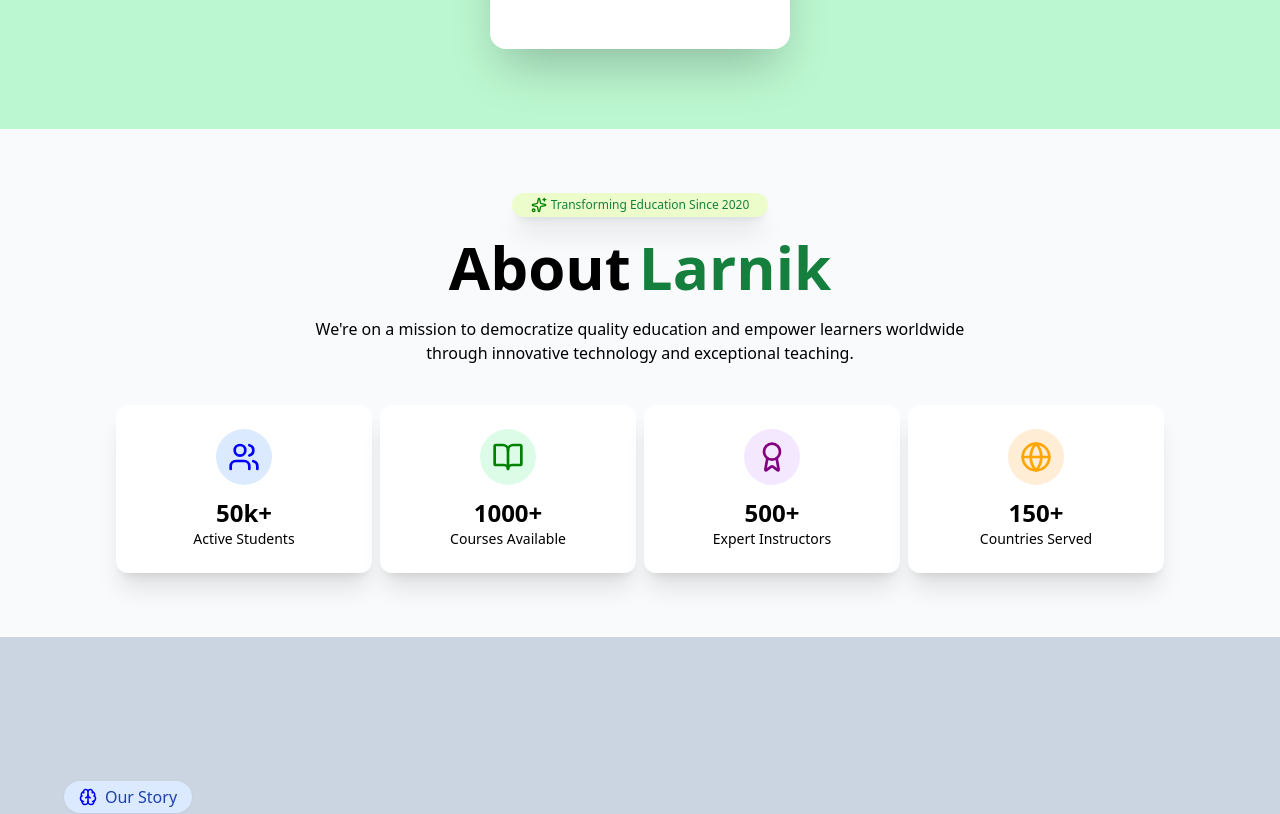
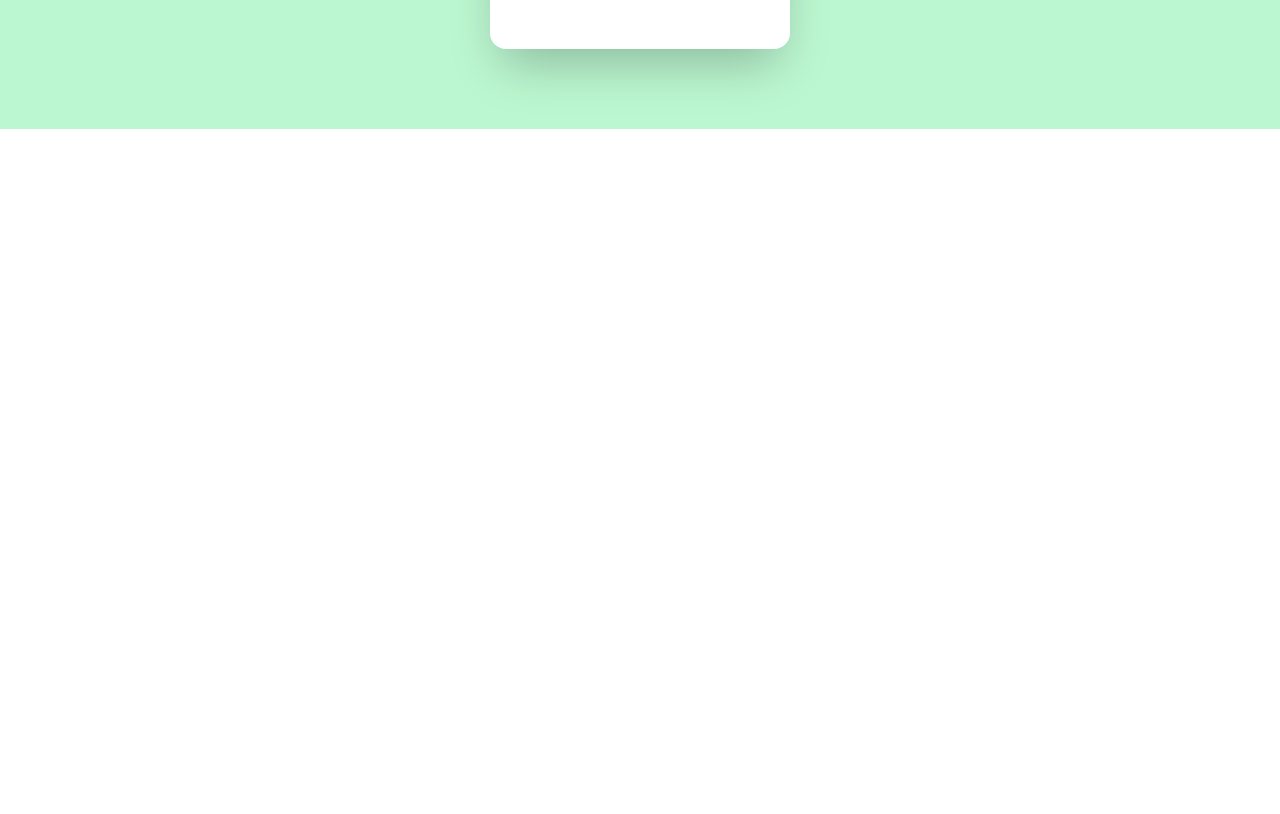
Before and after one commit to mvikashsaini/LMS-larnik, a React (Vite) app: page / in a window 1280 px wide. Shown: the part 6800-7614 px from the top of the page. After the commit the page ends 6929 px from the top, so only its background shows below. Built offline with nearby package versions, Linux system fonts and the light colour scheme.

Commit message:
1-commit

```diff
--- a/src/App.jsx
+++ b/src/App.jsx
@@ -45,7 +45,7 @@
 
 
    <div className='bg-green-200 p-20'><CardDesign/></div>
-   <AboutPage name2={name2} />
+
   </>
 
   )
```
